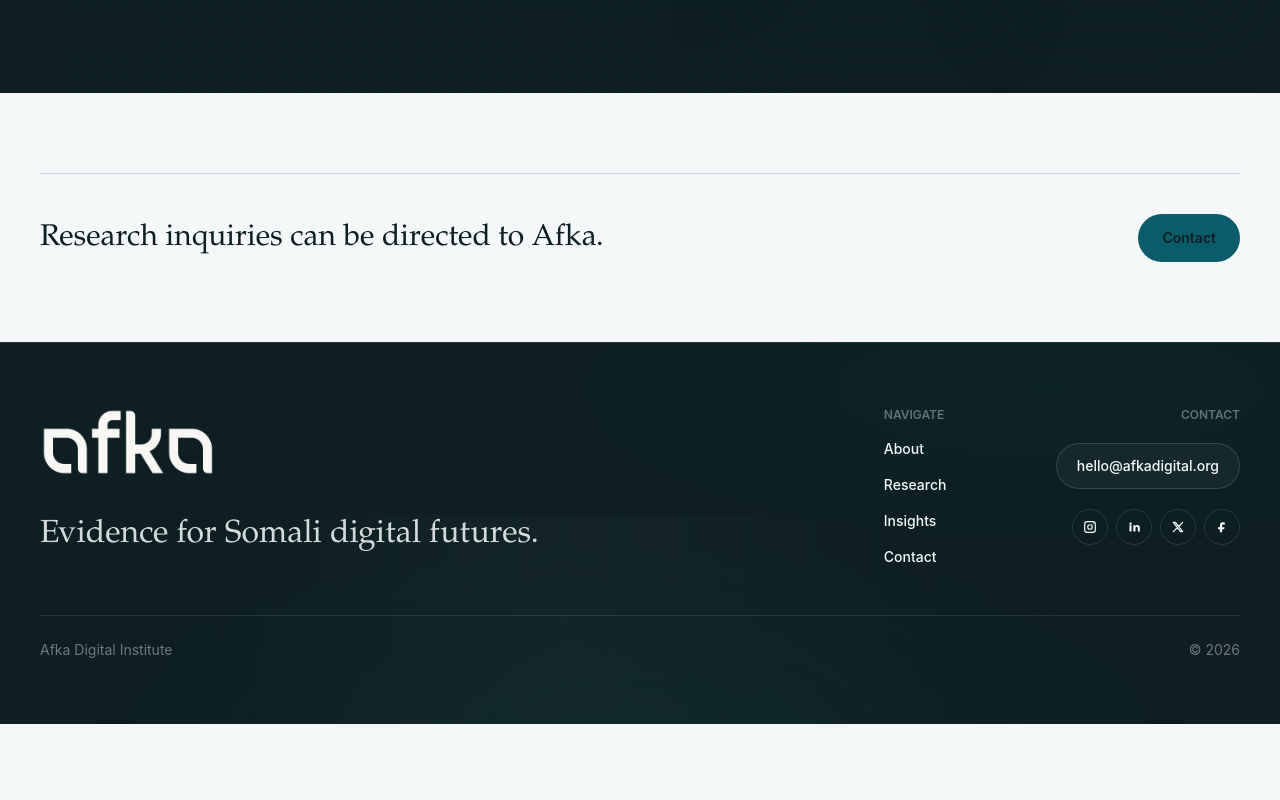
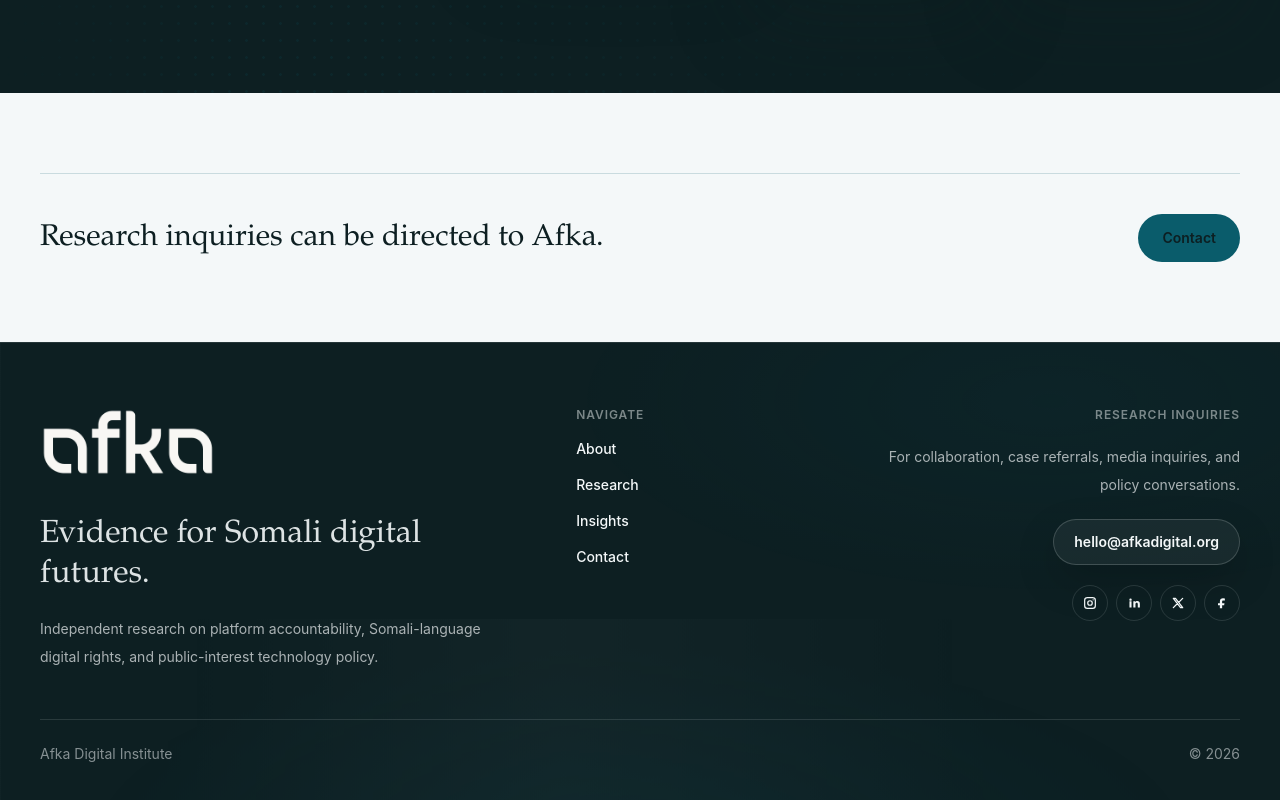
Before and after one commit to Abdinasser/afka-website, a Next.js app: page /about in a window 1280 px wide. Shown: the part 1931-2731 px from the top of the page. Before the commit the page ends 2655 px from the top, so only its background shows below. Built offline with nearby package versions, Linux system fonts and the light colour scheme.

Commit message:
Polish Afka footer

```diff
--- a/src/components/Footer.tsx
+++ b/src/components/Footer.tsx
@@ -12,8 +12,8 @@ export function Footer() {
       className="footer-architecture relative overflow-hidden border-t border-[rgba(244,248,249,0.1)] bg-[var(--deep-ink)] text-[var(--cloud-white)]"
     >
       <div className="relative z-10 mx-auto max-w-7xl px-5 py-14 sm:px-8 lg:px-10 lg:py-16">
-        <div className="grid gap-12 border-b border-[rgba(244,248,249,0.1)] pb-12 lg:grid-cols-[1.05fr_0.95fr] lg:items-start">
-          <div className="max-w-2xl">
+        <div className="grid gap-12 pb-12 lg:grid-cols-[1.22fr_0.55fr_1fr] lg:items-start lg:gap-16">
+          <div className="max-w-xl">
             <Link
               href="/"
               className="focus-ring inline-flex rounded-sm"
@@ -27,48 +27,54 @@ export function Footer() {
                 className="h-auto w-36 sm:w-44"
               />
             </Link>
-            <p className="mt-8 max-w-xl font-serif-display text-2xl leading-tight text-[rgba(244,248,249,0.86)] sm:text-[2rem]">
+            <p className="mt-8 max-w-md font-serif-display text-2xl leading-tight text-[rgba(244,248,249,0.9)] sm:text-[2rem]">
               Evidence for Somali digital futures.
+            </p>
+            <p className="mt-5 max-w-md text-sm leading-7 text-[rgba(244,248,249,0.68)]">
+              Independent research on platform accountability, Somali-language
+              digital rights, and public-interest technology policy.
             </p>
           </div>
 
-          <div className="grid gap-10 sm:grid-cols-2 lg:justify-items-end">
           <nav
             aria-label="Footer navigation"
-              className="grid gap-4"
+            className="grid content-start gap-4"
           >
-              <p className="text-xs font-semibold uppercase text-[rgba(244,248,249,0.38)]">
+            <p className="text-xs font-semibold uppercase tracking-[0.08em] text-[rgba(244,248,249,0.48)]">
               Navigate
             </p>
             {footerLinks.map((link) => (
               <Link
                 key={link.href}
                 href={link.href}
-                  className="focus-ring rounded-sm text-sm font-medium text-[rgba(244,248,249,0.68)] transition-colors hover:text-[var(--cloud-white)]"
+                className="focus-ring w-fit rounded-sm text-sm font-medium text-[rgba(244,248,249,0.76)] transition-colors hover:text-[var(--cloud-white)]"
               >
                 {link.label}
               </Link>
             ))}
           </nav>
 
-            <div className="space-y-5 sm:text-right">
-              <p className="text-xs font-semibold uppercase text-[rgba(244,248,249,0.38)]">
-                Contact
+          <div className="space-y-5 lg:justify-self-end lg:text-right">
+            <p className="text-xs font-semibold uppercase tracking-[0.08em] text-[rgba(244,248,249,0.48)]">
+              Research inquiries
+            </p>
+            <p className="max-w-sm text-sm leading-7 text-[rgba(244,248,249,0.68)] lg:ml-auto">
+              For collaboration, case referrals, media inquiries, and policy
+              conversations.
             </p>
             <a
               href={`mailto:${contactEmail}`}
-                className="focus-ring inline-flex rounded-full border border-[rgba(244,248,249,0.14)] bg-[rgba(244,248,249,0.04)] px-5 py-3 text-sm font-medium text-[rgba(244,248,249,0.76)] transition-colors hover:border-[var(--deep-teal)] hover:text-[var(--cloud-white)]"
+              className="focus-ring cta-text-light inline-flex min-h-11 items-center justify-center rounded-full border border-[rgba(244,248,249,0.18)] bg-[rgba(244,248,249,0.05)] px-5 py-3 text-sm font-semibold shadow-[0_16px_42px_rgba(0,0,0,0.16)] transition-colors hover:border-[rgba(200,232,237,0.48)] hover:bg-[rgba(200,232,237,0.08)]"
             >
               {contactEmail}
             </a>
-              <div className="flex sm:justify-end">
+            <div className="flex lg:justify-end">
               <SocialLinks tone="dark" compact />
             </div>
           </div>
         </div>
-        </div>
 
-        <div className="grid gap-4 pt-6 text-sm text-[rgba(244,248,249,0.42)] sm:grid-cols-[1fr_auto] sm:items-center">
+        <div className="grid gap-4 border-t border-[rgba(244,248,249,0.12)] pt-6 text-sm text-[rgba(244,248,249,0.52)] sm:grid-cols-[1fr_auto] sm:items-center">
           <p>Afka Digital Institute</p>
           <p>© 2026</p>
         </div>
```
Lines whose indentation alone changed are shown as unchanged.
